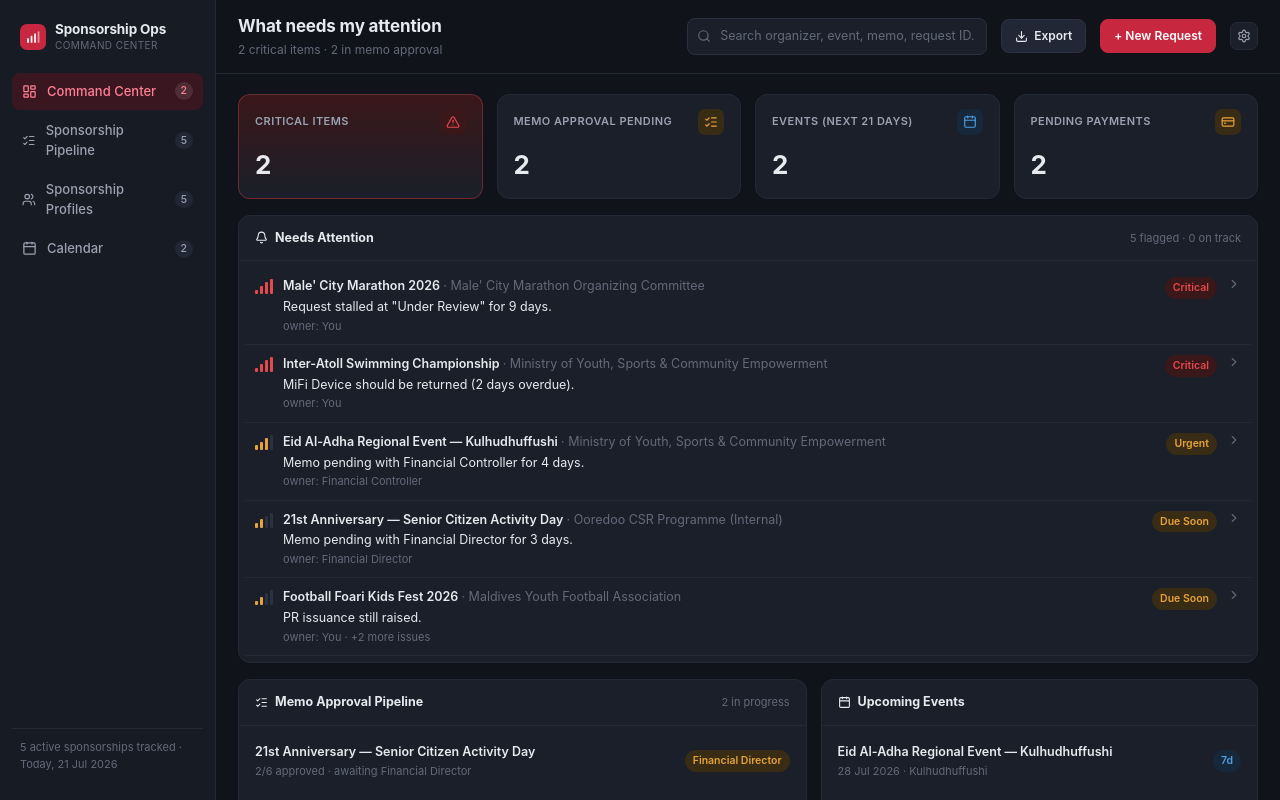
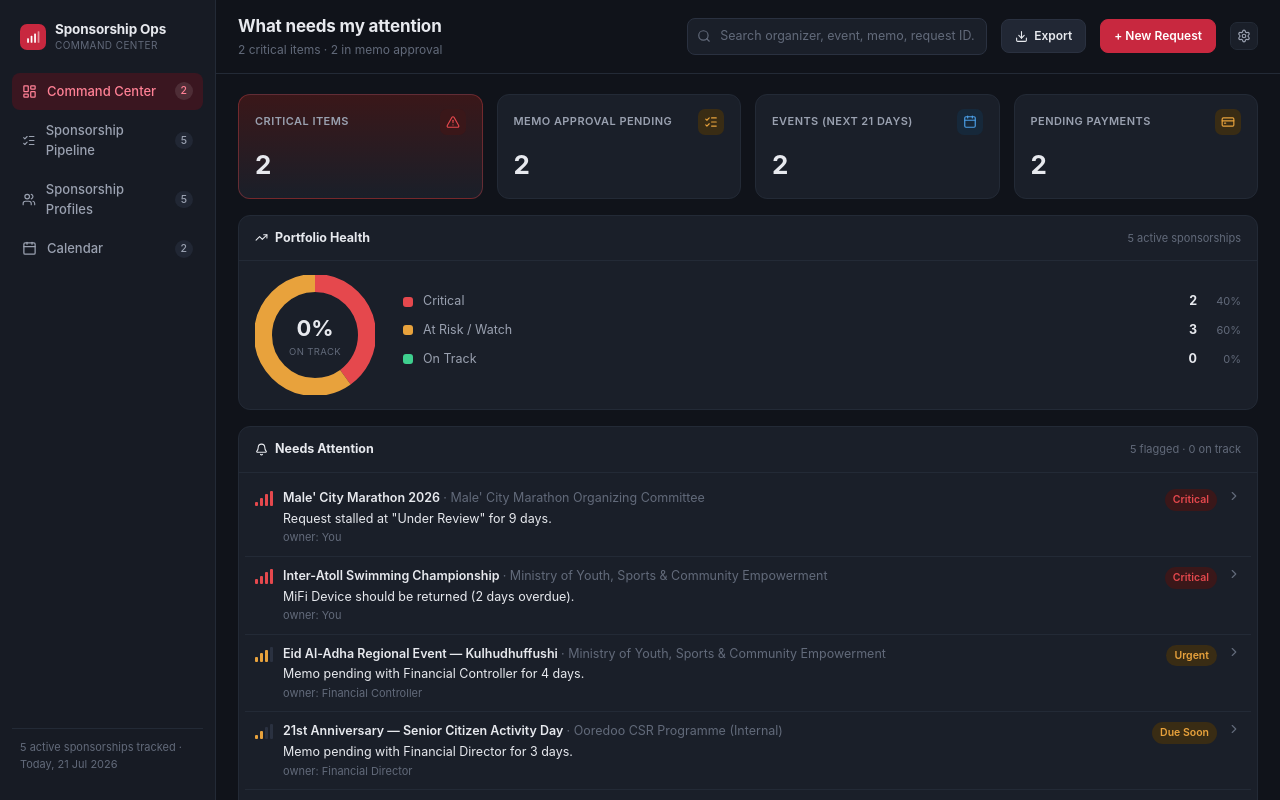
Before and after one commit to Muaviyath93/sponsorship-tracker, a Next.js app: page / in a window 1280 px wide. Built offline with nearby package versions, Linux system fonts and the light colour scheme.

Commit message:
Add files via upload

```diff
--- a/components/SponsorshipTracker.jsx
+++ b/components/SponsorshipTracker.jsx
@@ -852,6 +852,18 @@ function DashboardView(props) {
   const flaggedCount = grouped.length;
   const onTrackCount = sponsorships.filter(s => !["Archived", "Rejected"].includes(s.stage)).length - flaggedCount;
 
+  const healthCounts = useMemo(() => {
+    const active = sponsorships.filter(s => !["Archived", "Rejected"].includes(s.stage));
+    let critical = 0, atRisk = 0, healthy = 0;
+    active.forEach(s => {
+      const st = computeHealth(s).status;
+      if (st === "critical") critical++;
+      else if (st === "at-risk" || st === "watch") atRisk++;
+      else healthy++;
+    });
+    return { critical, atRisk, healthy, total: active.length };
+  }, [sponsorships]);
+
   return (
     <>
       <div className="grid stat-row">
@@ -860,6 +872,8 @@ function DashboardView(props) {
         <StatCard label="Events (Next 21 Days)" num={upcomingEvents.length} icon={<CalendarIcon size={14} />} color="info" />
         <StatCard label="Pending Payments" num={pendingPaymentsCount} icon={<CreditCard size={14} />} color="warn" />
       </div>
+
+      <PortfolioHealthCard counts={healthCounts} />
 
       {/* Needs Attention — health + follow-ups combined, one line per project, expandable for detail */}
       <div className="panel" style={{ marginBottom: 16 }}>
@@ -952,6 +966,66 @@ function DashboardView(props) {
         </div>
       </div>
     </>
+  );
+}
+
+function PortfolioHealthCard({ counts }) {
+  const { critical, atRisk, healthy, total } = counts;
+  if (total === 0) return null;
+  const pct = (n) => Math.round((n / total) * 100);
+
+  const r = 52, sw = 18, cx = 60, cy = 60;
+  const circumference = 2 * Math.PI * r;
+  const segments = [
+    { value: critical, color: "var(--signal-crit)" },
+    { value: atRisk, color: "var(--signal-warn)" },
+    { value: healthy, color: "var(--signal-ok)" },
+  ].filter(s => s.value > 0);
+
+  let cumulative = 0;
+  const arcs = segments.map((seg, i) => {
+    const frac = seg.value / total;
+    const dash = frac * circumference;
+    const gap = circumference - dash;
+    const offset = -((cumulative / total) * circumference);
+    cumulative += seg.value;
+    return <circle key={i} cx={cx} cy={cy} r={r} fill="none" stroke={seg.color} strokeWidth={sw}
+      strokeDasharray={`${dash} ${gap}`} strokeDashoffset={offset} transform={`rotate(-90 ${cx} ${cy})`} strokeLinecap={segments.length > 1 ? "butt" : "round"} />;
+  });
+
+  const rows = [
+    { label: "Critical", n: critical, color: "var(--signal-crit)" },
+    { label: "At Risk / Watch", n: atRisk, color: "var(--signal-warn)" },
+    { label: "On Track", n: healthy, color: "var(--signal-ok)" },
+  ];
+
+  return (
+    <div className="panel" style={{ marginBottom: 16 }}>
+      <div className="panel-head"><div className="panel-title"><TrendingUp size={13} /> Portfolio Health</div>
+        <div className="panel-title-count">{total} active sponsorship{total === 1 ? "" : "s"}</div></div>
+      <div className="panel-body pad" style={{ display: "flex", alignItems: "center", gap: 28, flexWrap: "wrap" }}>
+        <div style={{ position: "relative", width: 120, height: 120, flexShrink: 0 }}>
+          <svg width="120" height="120" viewBox="0 0 120 120">
+            <circle cx={cx} cy={cy} r={r} fill="none" stroke="var(--panel-2)" strokeWidth={sw} />
+            {arcs}
+          </svg>
+          <div style={{ position: "absolute", inset: 0, display: "flex", flexDirection: "column", alignItems: "center", justifyContent: "center" }}>
+            <div className="disp" style={{ fontSize: 22, fontWeight: 700 }}>{pct(healthy)}%</div>
+            <div style={{ fontSize: 9.5, color: "var(--text-faint)", textTransform: "uppercase", letterSpacing: ".04em" }}>On Track</div>
+          </div>
+        </div>
+        <div style={{ flex: 1, minWidth: 180 }}>
+          {rows.map(r => (
+            <div key={r.label} style={{ display: "flex", alignItems: "center", gap: 10, marginBottom: 10 }}>
+              <div style={{ width: 10, height: 10, borderRadius: 3, background: r.color, flexShrink: 0 }} />
+              <div style={{ flex: 1, fontSize: 12.5, color: "var(--text-dim)" }}>{r.label}</div>
+              <div style={{ fontSize: 12.5, fontWeight: 700 }}>{r.n}</div>
+              <div style={{ fontSize: 11, color: "var(--text-faint)", width: 34, textAlign: "right" }}>{pct(r.n)}%</div>
+            </div>
+          ))}
+        </div>
+      </div>
+    </div>
   );
 }
 
@@ -1307,7 +1381,7 @@ function DetailPanel({ sp, tab, setTab, close, cycleDeliverable, advanceStage, e
         <div style={{ display: "flex", alignItems: "flex-start", justifyContent: "space-between", marginBottom: 10 }}>
           <button className="btn ghost" onClick={close}><ArrowLeft size={13} /> Close</button>
           <div style={{ display: "flex", gap: 6 }}>
-            <button className={`btn ${editMode ? "primary" : ""}`} onClick={() => setEditMode(!editMode)}>{editMode ? "Done Editing" : "Edit"}</button>
+            <button className={`btn ${editMode ? "primary" : ""}`} onClick={() => setEditMode(!editMode)}>{editMode ? "Done Editing" : "Edit Details"}</button>
             <button className="close-btn" onClick={close}><X size={14} /></button>
           </div>
         </div>
@@ -1463,18 +1537,16 @@ function DetailPanel({ sp, tab, setTab, close, cycleDeliverable, advanceStage, e
                     <div className="approver-name">{a.approver}</div>
                     {a.date && <div className="approver-date">{a.status} on {fmtDate(a.date)}</div>}
                   </div>
-                  {editMode ? (
                   <select className="form-select" style={{ width: 130 }} value={a.status} onChange={e => setApproverStatus(sp.id, a.approver, e.target.value)}>
                     <option value="Pending">Pending</option>
                     <option value="Approved">Approved</option>
                     <option value="Rejected">Rejected</option>
                   </select>
-                  ) : <span className={`badge ${a.status === "Approved" ? "ok" : a.status === "Rejected" ? "crit" : "neutral"}`}>{a.status}</span>}
                 </div>
               );
             })}
             {!cur && sp.stage === "Memo Approval" && <button className="btn ok" style={{ marginTop: 8 }} onClick={() => setStageDirect(sp.id, "Approved")}>Advance to Approved →</button>}
-            {editMode && <button className="btn ghost" style={{ marginTop: 8, marginLeft: 8 }} onClick={() => resetApprovals(sp.id)}>Reset approval flow</button>}
+            <button className="btn ghost" style={{ marginTop: 8, marginLeft: 8 }} onClick={() => resetApprovals(sp.id)}>Reset approval flow</button>
           </>
         )}
 
@@ -1510,7 +1582,6 @@ function DetailPanel({ sp, tab, setTab, close, cycleDeliverable, advanceStage, e
                 </div>
               );
             })}
-            {editMode && (
             <div style={{ display: "flex", gap: 6, flexWrap: "wrap", marginTop: 12, alignItems: "center" }}>
               <input className="form-input" style={{ width: 160 }} placeholder="New deliverable name" value={newDl.name} onChange={e => setNewDl({ ...newDl, name: e.target.value })} />
               <input className="form-input" style={{ width: 100 }} placeholder="Owner" value={newDl.owner} onChange={e => setNewDl({ ...newDl, owner: e.target.value })} />
@@ -1521,14 +1592,12 @@ function DetailPanel({ sp, tab, setTab, close, cycleDeliverable, advanceStage, e
                 setNewDl({ name: "", owner: "", dueDate: "" });
               }}>+ Add</button>
             </div>
-            )}
           </>
         )}
 
         {tab === "payment" && sp.payment && (
           <>
             <div className="section-label">PR Issuance</div>
-            {editMode ? (
             <div className="form-row-2">
               <div><div className="kv-label">Status</div>
                 <select className="form-select" value={sp.payment.pr.status} onChange={e => updatePaymentSub(sp.id, "pr", { status: e.target.value })}>
@@ -1537,15 +1606,8 @@ function DetailPanel({ sp, tab, setTab, close, cycleDeliverable, advanceStage, e
               </div>
               <div><div className="kv-label">Due Date</div><input type="date" className="form-input" value={dstr(sp.payment.pr.dueDate)} onChange={e => updatePaymentSub(sp.id, "pr", { dueDate: parseDateInput(e.target.value) })} /></div>
             </div>
-            ) : (
-              <div className="kv-grid" style={{ marginTop: 4 }}>
-                <div><div className="kv-label">Status</div><div className="kv-val"><span className={`badge ${["Approved","N/A","Not Required"].includes(sp.payment.pr.status) ? "ok" : "warn"}`}>{sp.payment.pr.status}</span></div></div>
-                <div><div className="kv-label">Due Date</div><div className="kv-val">{fmtDate(sp.payment.pr.dueDate)}</div></div>
-              </div>
-            )}
 
             <div className="section-label">PO Issuance</div>
-            {editMode ? (
             <div className="form-row-2">
               <div><div className="kv-label">Status</div>
                 <select className="form-select" value={sp.payment.po.status} onChange={e => updatePaymentSub(sp.id, "po", { status: e.target.value })}>
@@ -1554,16 +1616,8 @@ function DetailPanel({ sp, tab, setTab, close, cycleDeliverable, advanceStage, e
               </div>
               <div><div className="kv-label">Due Date</div><input type="date" className="form-input" value={dstr(sp.payment.po.dueDate)} onChange={e => updatePaymentSub(sp.id, "po", { dueDate: parseDateInput(e.target.value) })} /></div>
             </div>
-            ) : (
-              <div className="kv-grid" style={{ marginTop: 4 }}>
-                <div><div className="kv-label">Status</div><div className="kv-val"><span className={`badge ${["Approved","N/A","Not Required"].includes(sp.payment.po.status) ? "ok" : "warn"}`}>{sp.payment.po.status}</span></div></div>
-                <div><div className="kv-label">Due Date</div><div className="kv-val">{fmtDate(sp.payment.po.dueDate)}</div></div>
-              </div>
-            )}
 
             <div className="section-label">Payment</div>
-            {editMode ? (
-              <>
             <div className="form-row-2">
               <div><div className="kv-label">Invoice Status</div>
                 <select className="form-select" value={sp.payment.invoiceStatus} onChange={e => updatePaymentTop(sp.id, { invoiceStatus: e.target.value })}>
@@ -1580,15 +1634,6 @@ function DetailPanel({ sp, tab, setTab, close, cycleDeliverable, advanceStage, e
               <div><div className="kv-label">Payment Due</div><input type="date" className="form-input" value={dstr(sp.payment.payment.dueDate)} onChange={e => updatePaymentSub(sp.id, "payment", { dueDate: parseDateInput(e.target.value) })} /></div>
               <div><div className="kv-label">Finance Follow-up</div><input type="date" className="form-input" value={dstr(sp.payment.financeFollowUpDate)} onChange={e => updatePaymentTop(sp.id, { financeFollowUpDate: parseDateInput(e.target.value) })} /></div>
             </div>
-              </>
-            ) : (
-              <div className="kv-grid" style={{ marginTop: 4 }}>
-                <div><div className="kv-label">Invoice Status</div><div className="kv-val">{sp.payment.invoiceStatus}</div></div>
-                <div><div className="kv-label">Payment Status</div><div className="kv-val"><span className={`badge ${sp.payment.payment.status === "Paid" ? "ok" : sp.payment.payment.status === "Pending" ? "warn" : "neutral"}`}>{sp.payment.payment.status}</span></div></div>
-                <div><div className="kv-label">Payment Due</div><div className="kv-val">{fmtDate(sp.payment.payment.dueDate)}</div></div>
-                <div><div className="kv-label">Finance Follow-up</div><div className="kv-val">{fmtDate(sp.payment.financeFollowUpDate)}</div></div>
-              </div>
-            )}
           </>
         )}
 
@@ -1598,8 +1643,6 @@ function DetailPanel({ sp, tab, setTab, close, cycleDeliverable, advanceStage, e
             {(!sp.connectivity || sp.connectivity.length === 0) && <div className="panel-empty">No connectivity items yet.</div>}
             {(sp.connectivity || []).map(c => (
               <div className="conn-item" key={c.id}>
-                {editMode ? (
-                  <>
                 <div className="form-row-2">
                   <div><div className="kv-label">Type</div>
                     <select className="form-select" value={c.type} onChange={e => updateConnectivityItem(sp.id, c.id, { type: e.target.value, needsReturn: HARDWARE_TYPES.includes(e.target.value) })}>
@@ -1633,31 +1676,14 @@ function DetailPanel({ sp, tab, setTab, close, cycleDeliverable, advanceStage, e
                   </div>
                 )}
                 <button className="btn danger" onClick={() => removeConnectivityItem(sp.id, c.id)}>Remove this item</button>
-                  </>
-                ) : (
-                  <div className="kv-grid" style={{ margin: 0 }}>
-                    <div><div className="kv-label">Type</div><div className="kv-val">{c.type}</div></div>
-                    <div><div className="kv-label">Technical Team</div><div className="kv-val">{c.technicalTeam || "—"}</div></div>
-                    <div><div className="kv-label">Setup Date</div><div className="kv-val">{fmtDate(c.setupDate)}</div></div>
-                    <div><div className="kv-label">Setup Status</div><div className="kv-val"><span className={`badge ${c.setupStatus === "Completed" ? "ok" : "warn"}`}>{c.setupStatus}</span></div></div>
-                    {c.needsReturn && (
-                      <>
-                        <div><div className="kv-label">Device Return Date</div><div className="kv-val">{fmtDate(c.deviceReturnDate)}</div></div>
-                        <div><div className="kv-label">Return Status</div><div className="kv-val"><span className={`badge ${c.deviceReturnStatus === "Pending Return" ? "crit" : "ok"}`}>{c.deviceReturnStatus || "—"}</span></div></div>
-                      </>
-                    )}
-                  </div>
-                )}
               </div>
             ))}
-            {editMode && (
             <div style={{ display: "flex", gap: 6, alignItems: "center", marginTop: 6 }}>
               <select className="form-select" style={{ width: 200 }} value={newConn.type} onChange={e => setNewConn({ type: e.target.value })}>
                 {CONNECTIVITY_TYPES.map(t => <option key={t}>{t}</option>)}
               </select>
               <button className="btn" onClick={() => addConnectivity(sp.id, { type: newConn.type })}>+ Add connectivity item</button>
             </div>
-            )}
           </>
         )}
 
```
Lines whose indentation alone changed are shown as unchanged.
